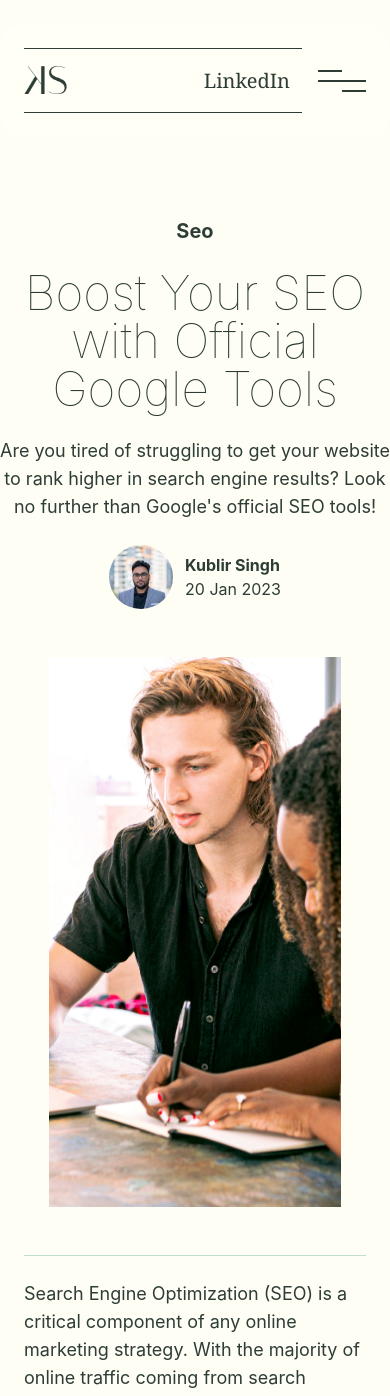
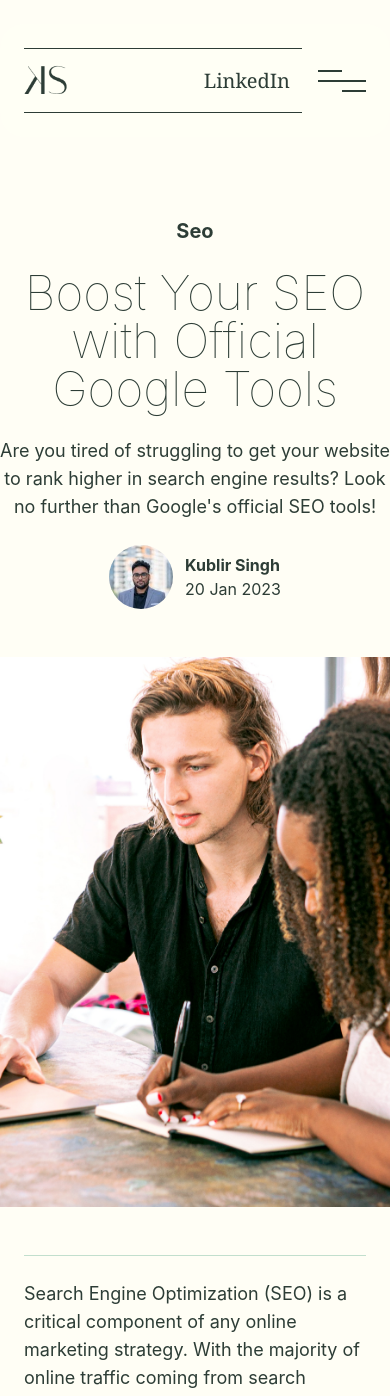
Before and after one commit to Kulbir-Singh/personal-website, a Next.js app: page /blogs/Seo in a window 390 px wide. Shown: the top 1396 px of the page. Built offline with nearby package versions, Linux system fonts and the light colour scheme; a web font is replaced by a local one.

Commit message:
Update Seo.tsx

```diff
--- a/pages/blogs/Seo.tsx
+++ b/pages/blogs/Seo.tsx
@@ -93,7 +93,7 @@ export default function Seo() {
         <Picture
           src="../seo.jpg"
           alt="seo image"
-          className="h-[550px] w-3/4 m-auto mb-12"
+          className="h-[550px] sm:w-3/4 m-auto mb-12"
         />
         <div className="px-6 max-w-[900px] m-auto text-lg">
           <p className="py-6 m-auto border-y border-custom-green-400">
```
